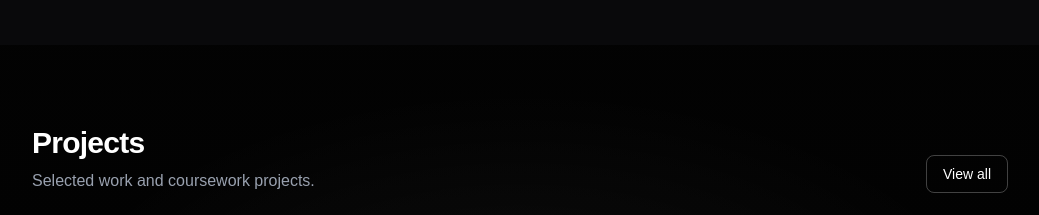
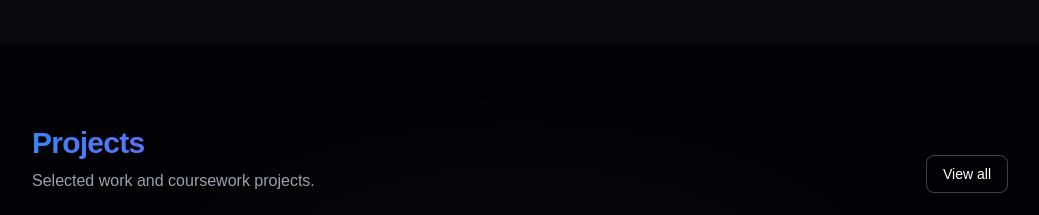
Before and after one commit to ruinogenesis/my-portfolio, a Next.js app: page / in a window 1280 px wide. Shown: the part 1940-2155 px from the top of the page, without its empty margins (120-1159 px from the left). Built offline with nearby package versions, Linux system fonts and the light colour scheme.

Commit message:
refine color theme

```diff
--- a/app/globals.css
+++ b/app/globals.css
@@ -34,7 +34,7 @@ html { scroll-behavior: smooth; }
     radial-gradient(1200px 600px at 20% 10%, rgba(255,255,255,0.08), transparent 50%),
     radial-gradient(1000px 600px at 80% 30%, rgba(255,255,255,0.06), transparent 55%),
     radial-gradient(900px 500px at 50% 80%, rgba(255,255,255,0.05), transparent 55%),
-    linear-gradient(to bottom, #000, #050505 40%, #000);
+    linear-gradient(to bottom, #050814, #04040a 40%, #000);
 }
 
 .grid-overlay {
--- a/app/page.tsx
+++ b/app/page.tsx
@@ -95,10 +95,10 @@ export default function Home() {
           </a>
 
           <nav className="hidden md:flex items-center gap-6 text-sm text-gray-300">
-            <a href="#about" className="hover:text-white transition">About</a>
-            <a href="#skills" className="hover:text-white transition">Skills</a>
-            <a href="#projects" className="hover:text-white transition">Projects</a>
-            <a href="/resume" className="hover:text-white transition">Resume</a>
+            <a href="#about" className="hover:text-blue-300 transition">About</a>
+            <a href="#skills" className="hover:text-blue-300 transition">Skills</a>
+            <a href="#projects" className="hover:text-blue-300 transition">Projects</a>
+            <a href="/resume" className="hover:text-blue-300 transition">Resume</a>
           </nav>
 
           <a
@@ -245,7 +245,7 @@ export default function Home() {
         <div className="mx-auto max-w-5xl px-6">
           <div className="flex flex-col gap-2 sm:flex-row sm:items-end sm:justify-between">
             <div>
-              <h2 className="text-3xl font-bold tracking-tight">Projects</h2>
+              <h2 className="text-3xl font-bold tracking-tight gradient-text">Projects</h2>
               <p className="mt-2 text-gray-400">Selected work and coursework projects.</p>
             </div>
 
```
